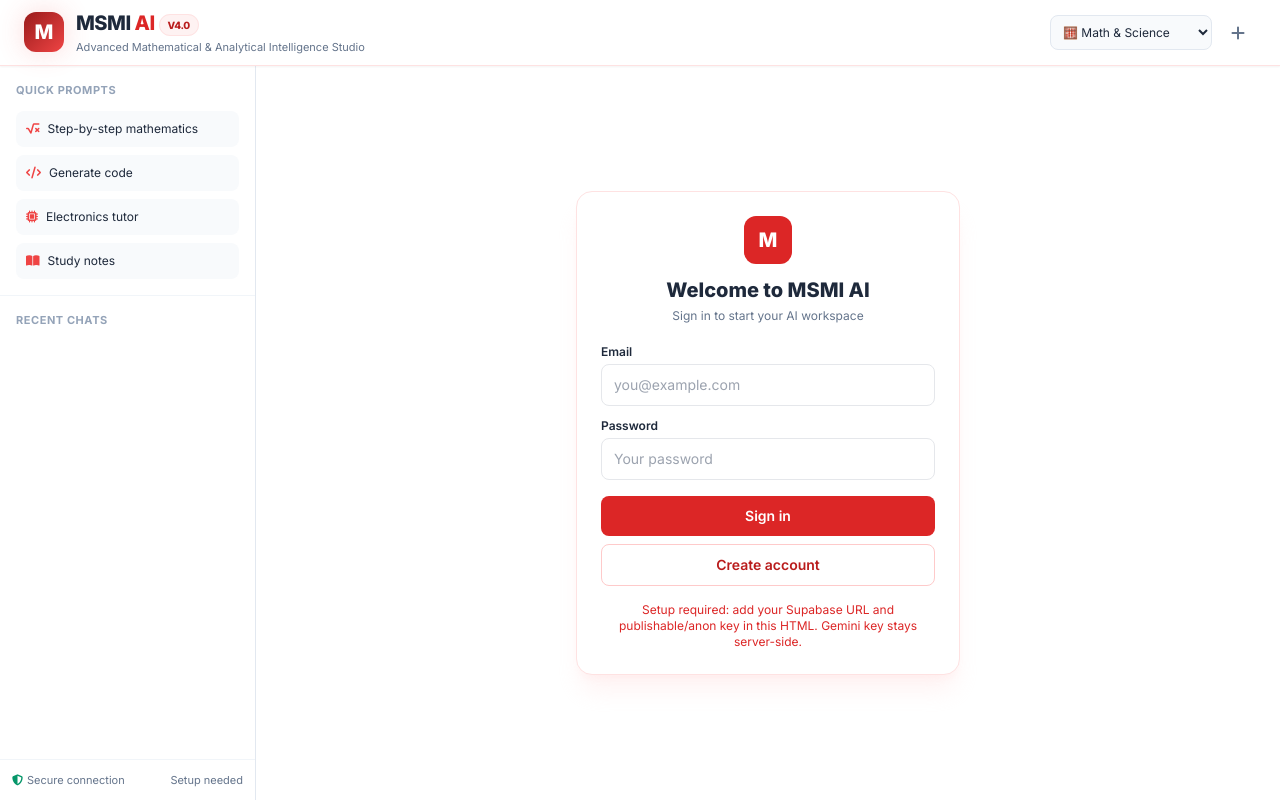
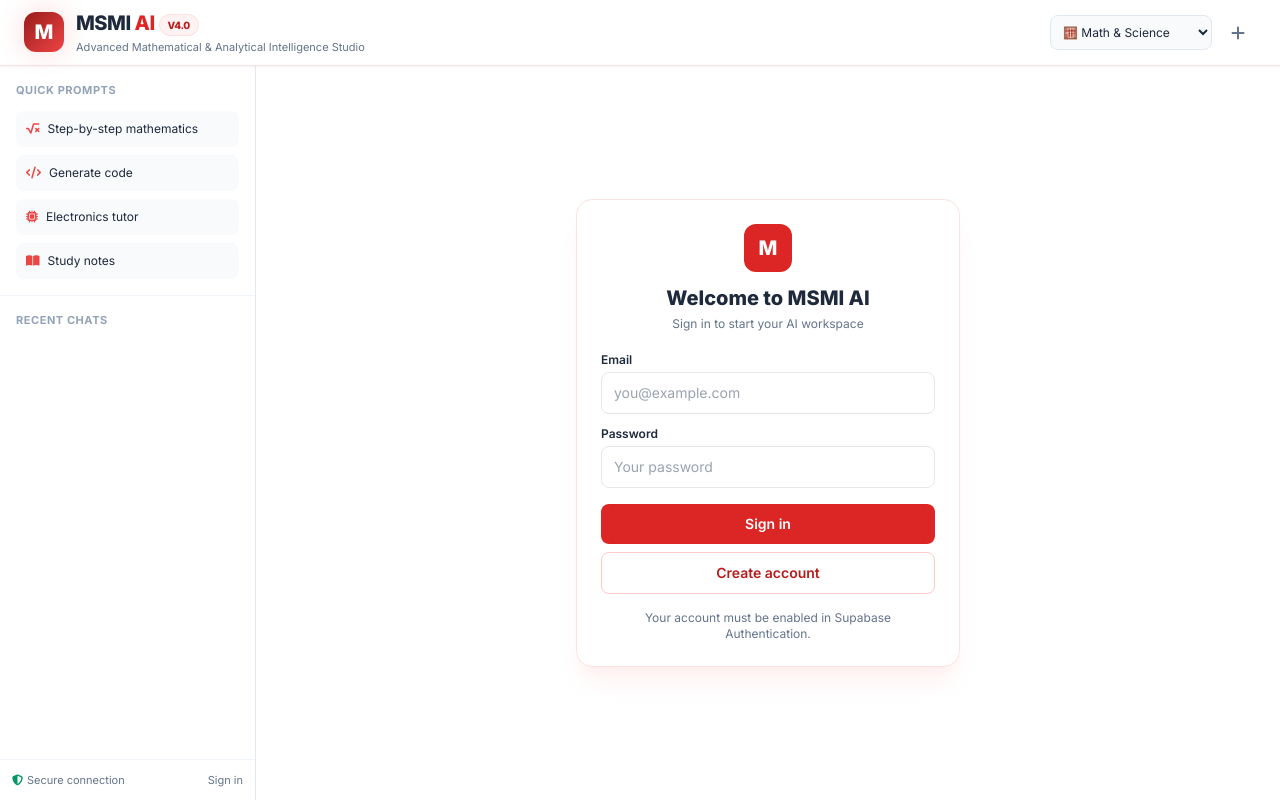
Before and after one commit to shekmohammedirfan/msmi, a plain HTML site: page MSMI_AI.html in a window 1280 px wide. Drawn offline with nearby package versions, Linux system fonts and the light colour scheme.

Commit message:
Update MSMI_AI.html

```diff
--- a/MSMI_AI.html
+++ b/MSMI_AI.html
@@ -92,8 +92,8 @@
 <script>
 /* REQUIRED: Add only your Supabase project URL and publishable/anon key here.
    Never put your Gemini API key or Supabase service-role key in this HTML. */
-const SUPABASE_URL = "https://YOUR_PROJECT_REF.supabase.co";
-const SUPABASE_ANON_KEY = "YOUR_SUPABASE_ANON_OR_PUBLISHABLE_KEY";
+const SUPABASE_URL = "https://cffibglxemgwhxlrwxwp.supabase.co";
+const SUPABASE_ANON_KEY = "sb_publishable_RUEclwul1uUV4GcABFBmXg_PSpEJGeE";
 const FUNCTION_NAME = "msmi-chat";
 const MODEL_LABEL = "Gemini 3.8 Flash";
 
```
